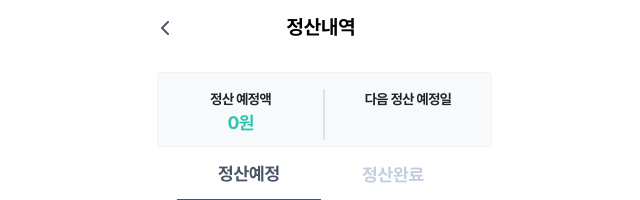
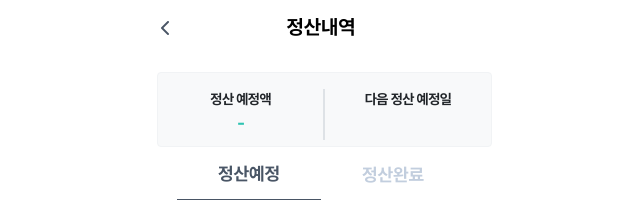
Before and after one commit to WE-ARE-RACCOONS/postgraduate-front, a Next.js app: page /mypage/salary in a window 1280 px wide. Shown: the top 200 px of the page, without its empty margins (319-959 px from the left). Built offline with nearby package versions, Linux system fonts and the light colour scheme.

Commit message:
RAC-324 feat: 정산예정액 - 으로 표시

```diff
--- a/src/components/Box/SalaryBox/SalaryBox.tsx
+++ b/src/components/Box/SalaryBox/SalaryBox.tsx
@@ -8,8 +8,12 @@ import {
 
 function SalaryBox(props: SalaryBoxProps) {
   function addCommas(amount: number) {
-    return amount.toLocaleString('ko-KR');
-  }
+    if (amount === 0) {
+        return "-";
+    } else {
+        return (amount.toLocaleString('ko-KR')+'원');
+    }
+}
 
   function formatDate(dateStr: string) {
     if (!dateStr) return '';
@@ -26,7 +30,7 @@ function SalaryBox(props: SalaryBoxProps) {
       <div id="left">
         <SalaryBlock>
           <SalaryDesc>정산 예정액</SalaryDesc>
-          <SalaryValue>{addCommas(props.salaryAmount)}원</SalaryValue>
+          <SalaryValue>{addCommas(props.salaryAmount)}</SalaryValue>
         </SalaryBlock>
       </div>
       <div id="middle"></div>
```
